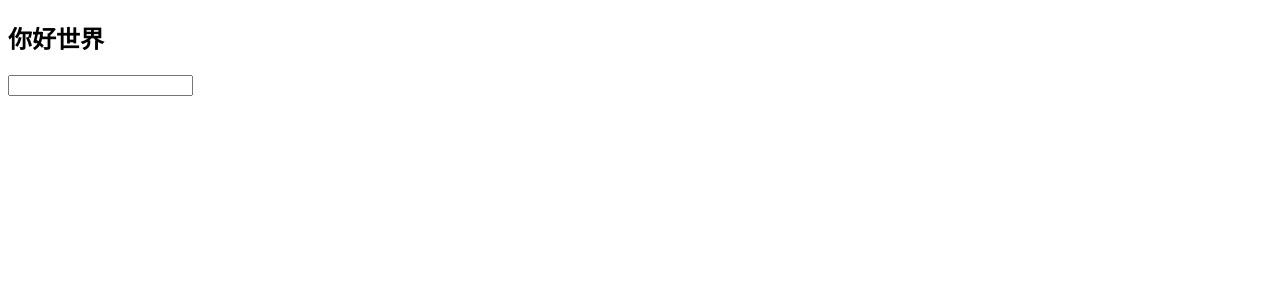
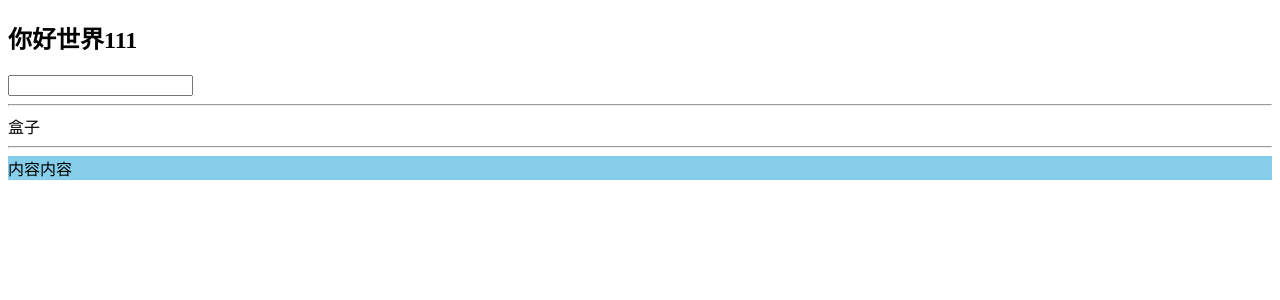
Before and after one commit to hufanglei/react-learn-note, a React (Create React App) app: page / in a window 1280 px wide. Shown: the top 300 px of the page. Built offline with nearby package versions, Linux system fonts and the light colour scheme.

Commit message:
jsx语法糖

```diff
--- a/src/App.jsx
+++ b/src/App.jsx
@@ -1,15 +1,31 @@
-import React from "react";
+import React from "react"
+
+const msg = "你好世界111"
+
+const myStyle = {backgroundColor: 'skyblue'}
 
 //类组件
 class App extends React.Component {
     render() {
         return (
             <div>
-                <h2>你好世界</h2>
+                <h2>{msg}</h2>
                 <input type="text"/>
+                <hr/>
+                <div className="box">盒子</div>
+                <hr/>
+                <div style={myStyle}>内容内容</div>
             </div>
         )
     }
 }
 
 export default App
+
+/**
+ * 1.文件名可以是jsx或者js，不影响文件大小写
+ * 2.组件名称必须大写
+ * 3.js中出现（）代表其中想要写html
+ * 4.html中出现{}。代表其中要写js
+ * 5.其实export default也可以写到class前面
+ */
```
